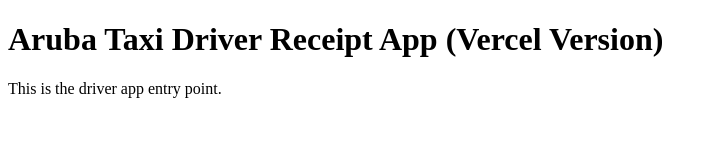
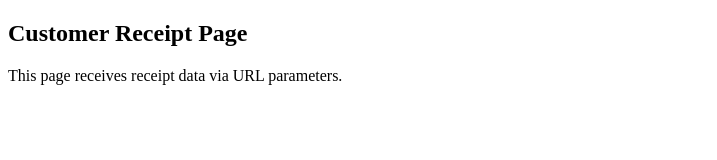
Before and after one commit to rudneyrw/taxi-receipt-app, a plain HTML site: page index.html in a window 1280 px wide. Shown: the whole page, without its empty margins (0-717 px from the left). Drawn offline with Linux system fonts and the light colour scheme.

Commit message:
Add files via upload

```diff
--- a/index.html
+++ b/index.html
@@ -1,14 +1,11 @@
 <!doctype html>
-<html lang="en">
+<html>
 <head>
-  <meta charset="utf-8" />
-  <meta name="viewport" content="width=device-width, initial-scale=1" />
-  <title>Aruba Taxi Driver Receipt App</title>
-  <meta name="theme-color" content="#111827" />
-  <link rel="manifest" href="/manifest.json" />
+<meta charset="utf-8">
+<title>Receipt</title>
 </head>
 <body>
-<h1>Aruba Taxi Driver Receipt App (Vercel Version)</h1>
-<p>This is the driver app entry point.</p>
+<h2>Customer Receipt Page</h2>
+<p>This page receives receipt data via URL parameters.</p>
 </body>
 </html>
```
